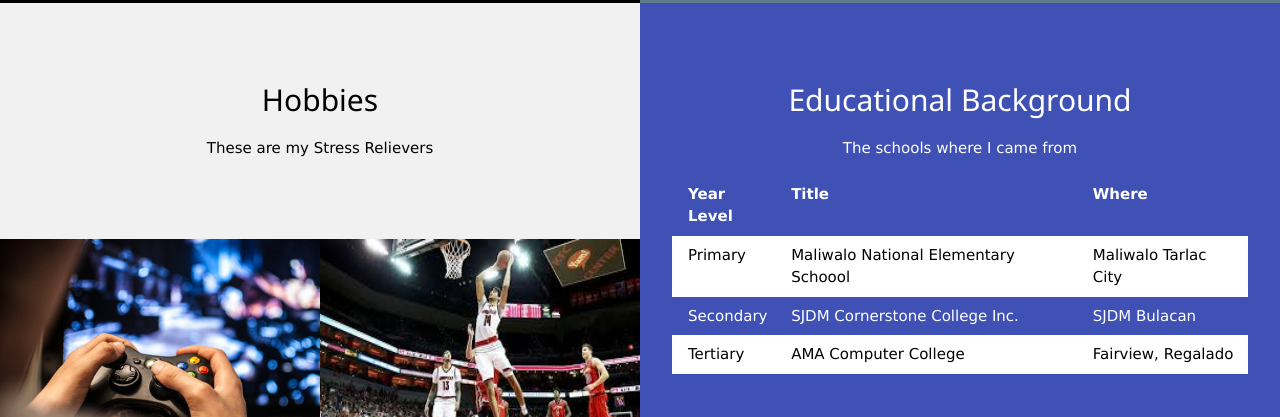
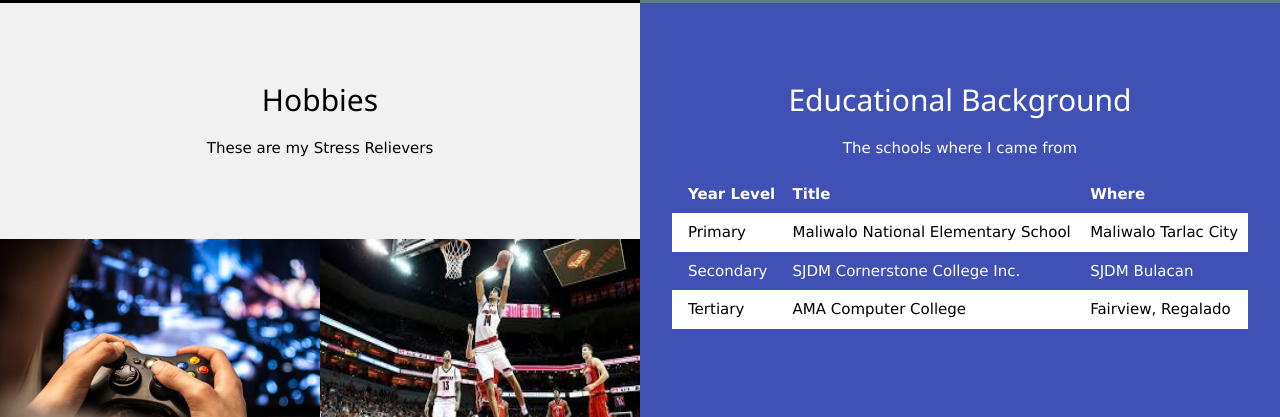
Before and after one commit to lemv01/zerobyte, a plain HTML site: page index.html in a window 1280 px wide. Shown: the part 697-1114 px from the top of the page. Drawn offline with nearby package versions, Linux system fonts and the light colour scheme.

Commit message:
Update index.html

```diff
--- a/index.html
+++ b/index.html
@@ -83,7 +83,7 @@
           </tr>
           <tr class="w3-white">
             <td>Primary</td>
-            <td>Maliwalo National Elementary Schoool</td>
+            <td>Maliwalo National Elementary School</td>
             <td>Maliwalo Tarlac City</td>
           </tr>
           <tr>
```
